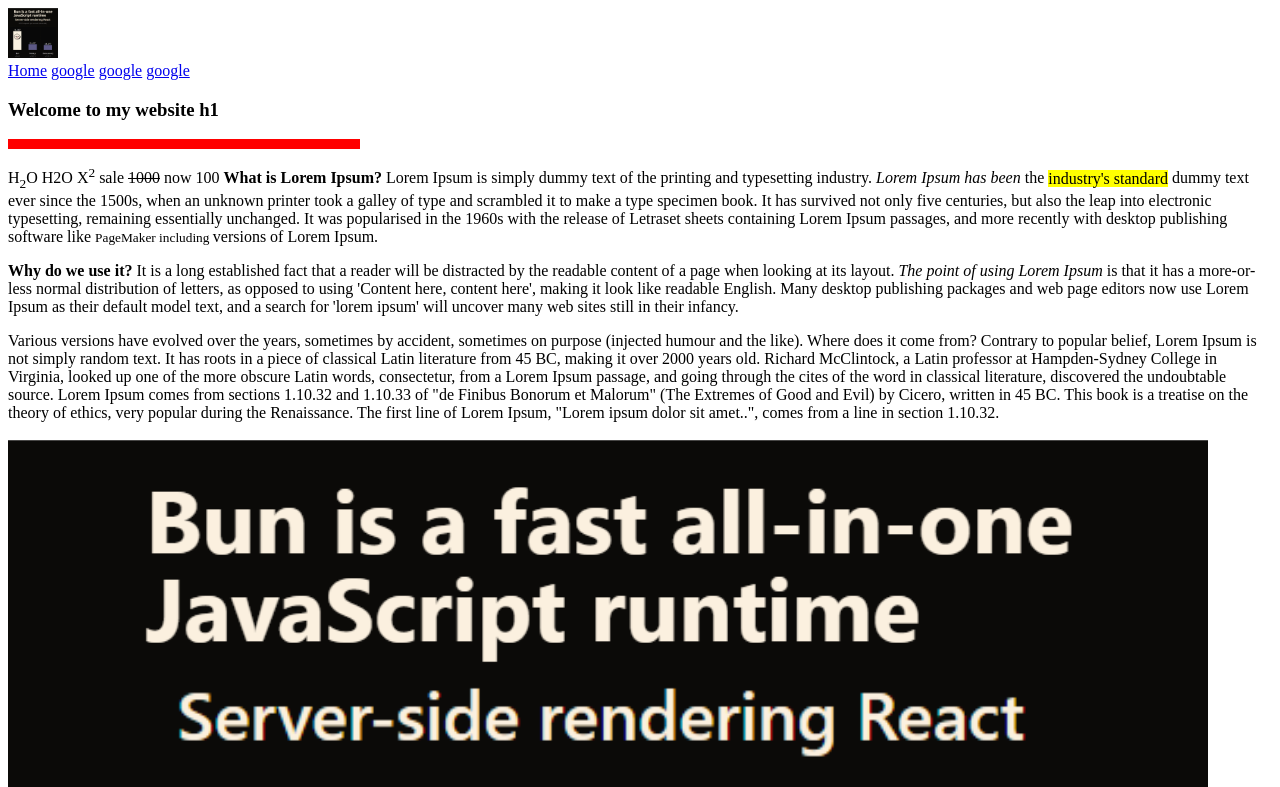
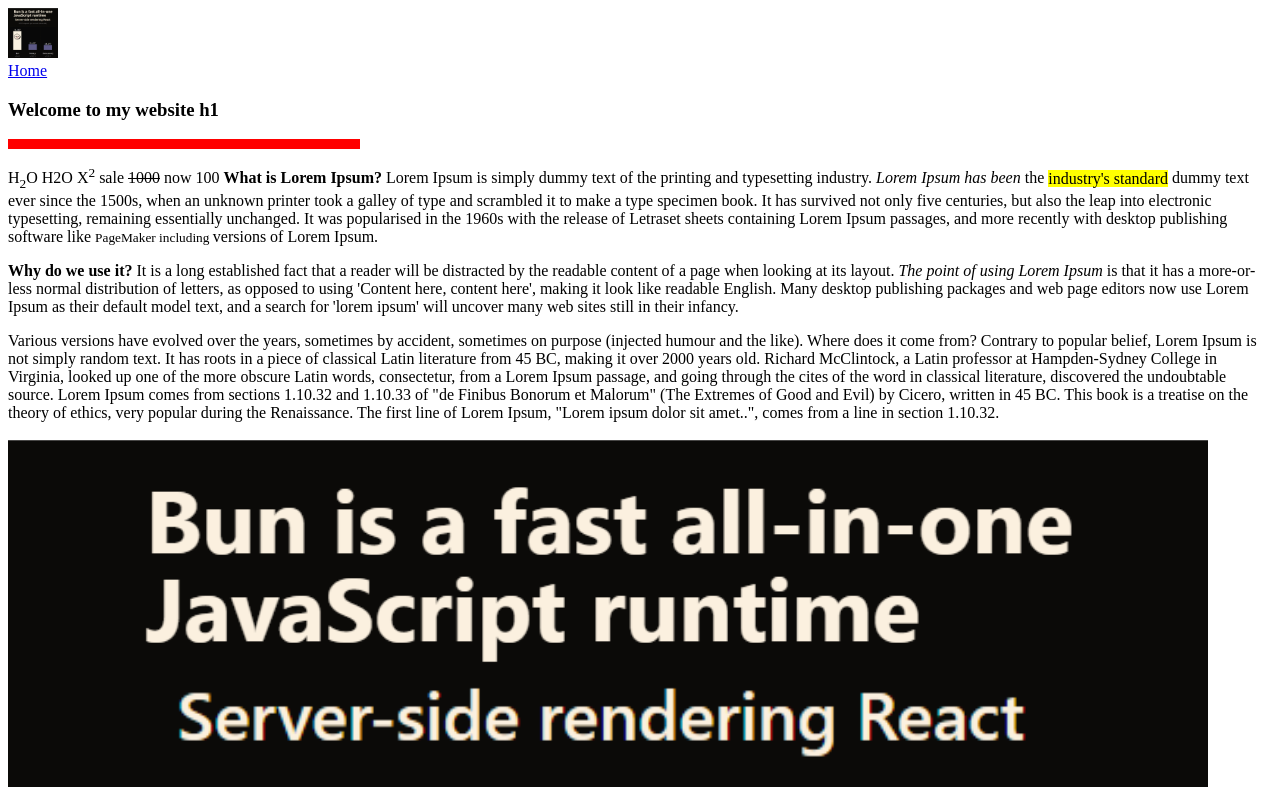
Before and after one commit to lakshay927/htmlfilesEA21, a plain HTML site: page index.html in a window 1280 px wide. Shown: the top 787 px of the page. Drawn offline with Linux system fonts and the light colour scheme.

Commit message:
version 2

```diff
--- a/index.html
+++ b/index.html
@@ -9,9 +9,6 @@
       <img src="./img.png" width="50" />
       <nav>
         <a href="home.html" target="_blank">Home</a>
-        <a href="https://google.com" target="_blank">google</a>
-        <a href="https://google.com" target="_parent">google</a>
-        <a href="https://google.com" target="_top">google</a>
       </nav>
     </header>
     <main>
```
Also changed, not shown: file.txt (deleted).
